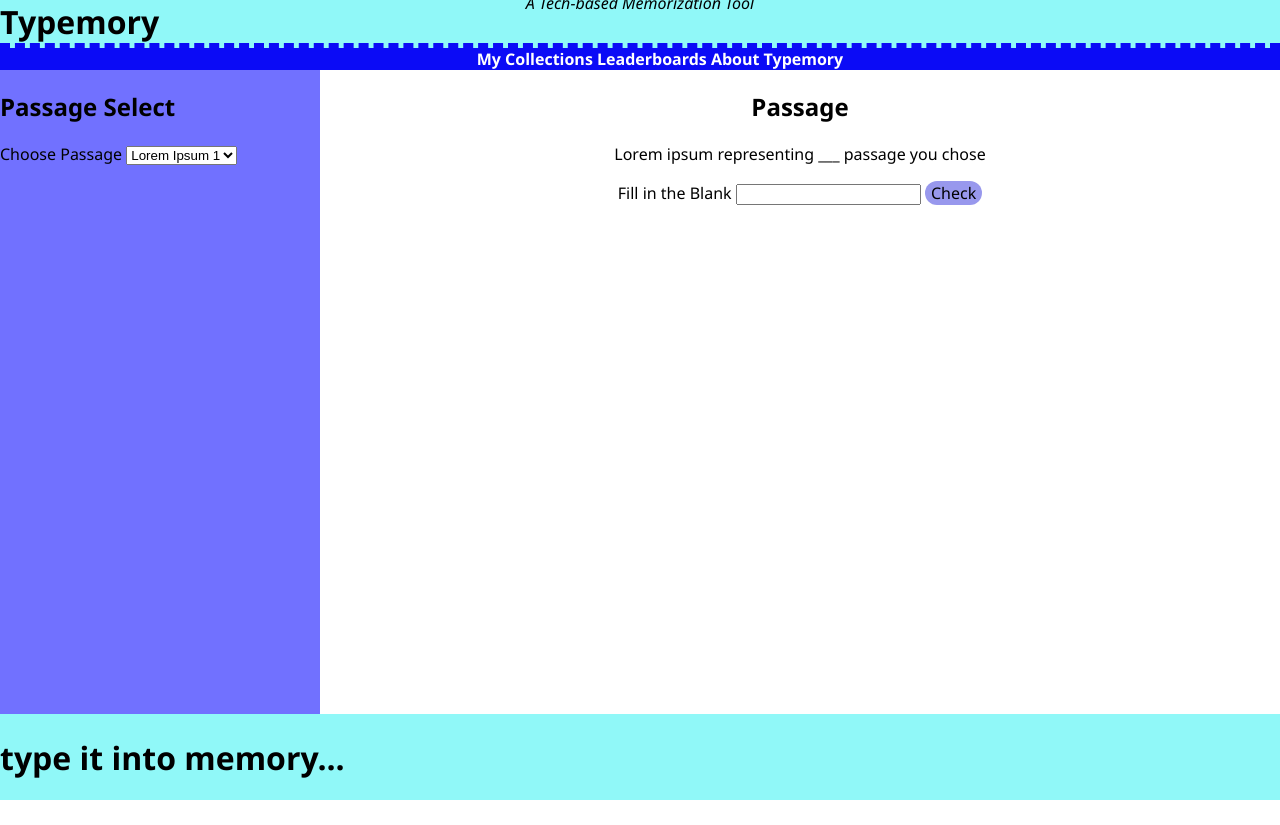
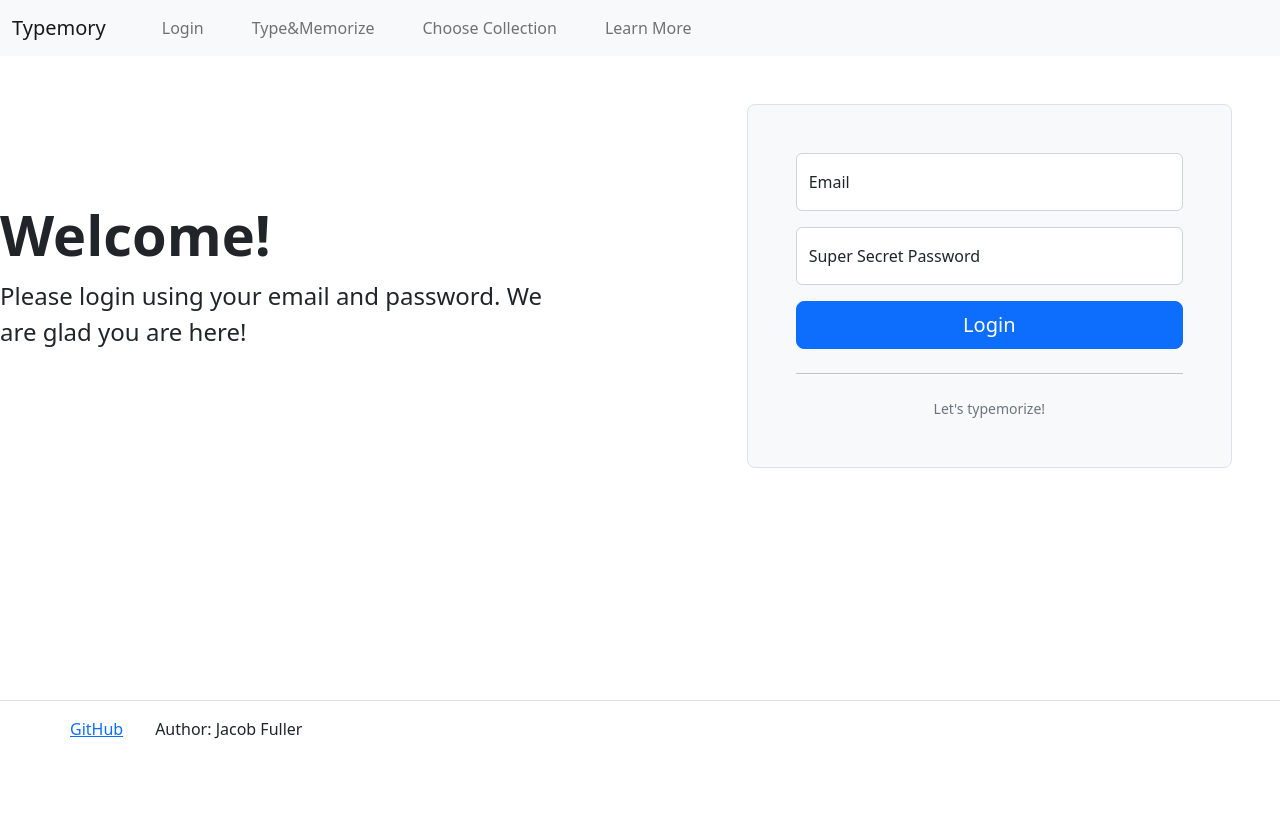
Before and after one commit to jakefull/startup, a plain HTML site: page typemory-html/index.html in a window 1280 px wide. After the commit the page ends 800 px from the top, so only its background shows below. Drawn offline with nearby package versions, Linux system fonts and the light colour scheme.

Commit message:
First step: Finalizing Index Page's CSS and HTML

```diff
--- a/typemory-html/index.html
+++ b/typemory-html/index.html
@@ -1,46 +1,66 @@
 <!DOCTYPE html>
-<html>
+<html lang="en">
     <head>
-        <meta name="viewpoint">
+        <meta charset="UTF-8"/>
+        <!-- this tells the browser to not scale automatically-->
+        <meta name="viewport" content ="width=device-width, intial-scale=1.0"/>
         <title>Typemory</title>
-        <link rel="stylesheet" href="style.css"/>
+        <link rel="icon" href="favicon.ico"/>
+        <link rel="stylesheet" href="main.css"/>
+        <link href="https://cdn.jsdelivr.net/npm/bootstrap@5.2.3/dist/css/bootstrap.min.css" rel="stylesheet" integrity="sha384-rbsA2VBKQhggwzxH7pPCaAqO46MgnOM80zW1RWuH61DGLwZJEdK2Kadq2F9CUG65" crossorigin="anonymous">
     </head>
     <body>
         <header>
-        <h1>Typemory</h1>
-        <p id="slogan">A Tech-based Memorization Tool</p>
-        <nav>
-            <menu>
-                <li>My Collections</li>
-                <li>Leaderboards</li>
-                <li>About Typemory</li>
-            </menu>
+            <nav class="navbar navbar-expand-lg bg-light">
+                <div class="container-fluid">
+                  <a class="navbar-brand" href="#">Typemory</a>
+                  <button class="navbar-toggler" type="button" data-bs-toggle="collapse" data-bs-target="#navbarSupportedContent" aria-controls="navbarSupportedContent" aria-expanded="false" aria-label="Toggle navigation">
+                    <span class="navbar-toggler-icon"></span>
+                  </button>
+                  <div class="collapse navbar-collapse" id="navbarSupportedContent">
+                    <ul class="navbar-nav me-auto mb-2 mb-lg-0">
+                      <li class="nav-item"><a class="nav-link" aria-current="page" href="index.html">Login</a></li>
+                      <li class="nav-item"><a class="nav-link"href="type.html">Type&Memorize</a></li>
+                      <li class="nav-item"><a class="nav-link"href="scores.html">Choose Collection</a></li>
+                      <li class="nav-item"><a class="nav-link"href="about.html">Learn More</a></li>
+                    </ul>
+                  </div>
+                </div>
               </nav>
         </header>
         <main>
-    <section id="controls">
-        <h1>Passage Select</h1>
-        <form method="get">
-            <label for="selector">Choose Passage</label>
-            <select name="passageselector">
-                <option selected>Lorem Ipsum 1</option>
-                <option>Lorem Ipsum 2</option>
-                <option>Lorem Ipsum 3</option>
-            </select>
+          <!--  -->
+          <div class="row align-items-center g-lg-5 py-5">
+            <div class="col-lg-7 text-center text-lg-start">
+              <h1 class="display-4 fw-bold lh-1 mb-3">Welcome!</h1>
+              <p class="col-lg-10 fs-4">Please login using your email and password. We are glad you are here!</p>
+            </div>
+            <div class="col-md-10 mx-auto col-lg-5">
+              <form method="get" action="type.html" class="p-4 p-md-5 border rounded-3 bg-light">
+                <div class="form-floating mb-3">
+                  <input type="name" class="form-control" id="name" placeholder="email">
+                  <label for="name">Email</label>
+                </div>
+                <div class="form-floating mb-3">
+                    <input type="password" class="form-control" id="password" placeholder="Password">
+                    <label for="name">Super Secret Password</label>
+                  </div>
+                <button class="w-100 btn btn-lg btn-primary" type="submit">Login</button>
+                <hr class="my-4">
+                <small class="text-muted">Let's typemorize!</small>
               </form>
-    </section>
-    <section id="quizzer">
-        <h1 class = "passage">Passage</h1>
-        <p class="passage">Lorem ipsum representing ___ passage you chose</p>
-        <form method="get" class="answer">
-            <label for="word">Fill in the Blank</label>
-            <input type="text" id="insert"/>
-            <button type="submit">Check</button>
-        </form>
-    </section>
+            </div>
+          </div>
         </main>
-    <footer>
-        <h1>type it into memory...</h1>
+        <footer class="d-flex flex-wrap justify-content-between align-items-center py-3 my-4 border-top">
+          <div class="col-md-4 d-flex align-items-center">
+            <a href="/" class="mb-3 me-2 mb-md-0 text-muted text-decoration-none lh-1">
+              <svg class="bi" width="30" height="24"><use xlink:href="#bootstrap"></use></svg>
+            </a>
+            <span class="mb-3 mb-md-0 text-muted"><a href="https://github.com/jakefull/startup.git">GitHub</a></span>
+            <span class="text-reset">Author: Jacob Fuller</span>
+          </div>
         </footer>
+        <script src="https://cdn.jsdelivr.net/npm/bootstrap@5.2.3/dist/js/bootstrap.bundle.min.js" integrity="sha384-kenU1KFdBIe4zVF0s0G1M5b4hcpxyD9F7jL+jjXkk+Q2h455rYXK/7HAuoJl+0I4" crossorigin="anonymous"></script>
     </body>
 </html>
--- /dev/null
+++ b/typemory-html/main.css
@@ -0,0 +1,31 @@
+body {
+    display: flex;
+    flex-direction: column;
+}
+
+header li {
+    margin-left: 2em;
+}
+
+main {
+    flex: 1 calc(100vh - 180px);
+}
+
+main div {
+    width: 100%;
+}
+
+main small {
+    display:flex;
+    justify-content: center;
+}
+
+footer span {
+    margin-left: 2em;
+}
+
+footer {
+    box-sizing: border-box;
+    flex: 0 40px;
+    bottom: 0;
+}
--- a/typemory-html/style.css
+++ /dev/null
@@ -1,134 +0,0 @@
-body {
-    font-family:'Segoe UI', Tahoma, Geneva, Verdana, sans-serif;
-    display: flex;
-    flex-direction: column;
-    margin: 0;
-    height: 100vh;
-}
-header h1 {
-    border-bottom: thick rgb(11, 11, 246) dashed;
-    animation-name: slide_from_left;
-    animation-duration: 4s;
-    animation-iteration-count: infinite;
-    text-align: left;/* I have to do this to get it to be smooth! */
-    flex: 0 80px;
-    background-color: rgb(144, 248, 248);
-    margin: 0;
-}
-footer {
-    flex: 0 30px;
-    background-color: rgb(144, 248, 248);
-}
-main {
-    flex: 1;
-    display: flex;
-    flex-direction: row;
-}
-#controls {
-    flex: 1;
-    background-color: rgb(113, 113, 255);
-}
-#quizzer {
-    flex: 3;
-    background-color: white;
-}
-@media (orientation:portrait) {
-    main {
-        flex-direction: column;
-    }
-}
-@media (max-height: 400px) {
-    header h1{
-        display: none;
-    }
-    footer {
-        display: none;
-    }
-    #slogan {
-        display: none;
-    }
-}
-#slogan {
-    text-align: center;
-    font-style: oblique;
-    font-size: 1em;
-    animation-name: bulge;
-    animation-duration: 1s;
-    animation-iteration-count: infinite;
-    width:100%;
-    height: 100px;
-    position: absolute; /*game changer */
-    top: -3%;
-}
-
-menu {
-    font-weight: 800;
-    /* position: absolute; */
-    text-align: center;
-    background-color: rgb(11, 11, 246);
-    margin: 0;
-}
-
-li {
-    display: inline;
-    color: white;
-
-}
-
-.passage {
-    text-align: center;
-}
-.passageheader {
-    text-align: center;
-
-}
-.answer {
-    text-align: center;
-    height: 100%;
-    width: 100%;
-}
-button {
-    font: inherit;
-    border: 0;
-    outline: 0;
-    border-radius: 5em;
-    box-sizing: border-box;
-    background-color: rgb(152, 152, 237);
-}
-
-@keyframes bulge {
-    from {
-        font-size: 1em;
-    }
-    50% {
-        font-size: 1.2em;
-        font-weight: 600;
-        color: rgb(11, 11, 246);
-    }
-    to { font-size: 1em;
-    }
-}
-
-@keyframes slide_from_left {
-    from {
-        margin-right: 0%;
-        width: 100%;
-    }
-    10% {
-        margin-left: 0%;
-        width: 100%; /* CSS wont smooth out transitions between different font styles */
-    }
-    15% {
-        margin-left: 0%;
-        width: 100%;
-    }
-    85% {
-        margin-left: 0%;
-        width: 100%;
-    }
-    to {
-        margin-right: 10%;
-        width: 100%
-    }
-
-}
```
Also changed, not shown: typemory-html/oldindex.html (added, +56 -0 lines). Lines whose indentation alone changed are shown as unchanged.
